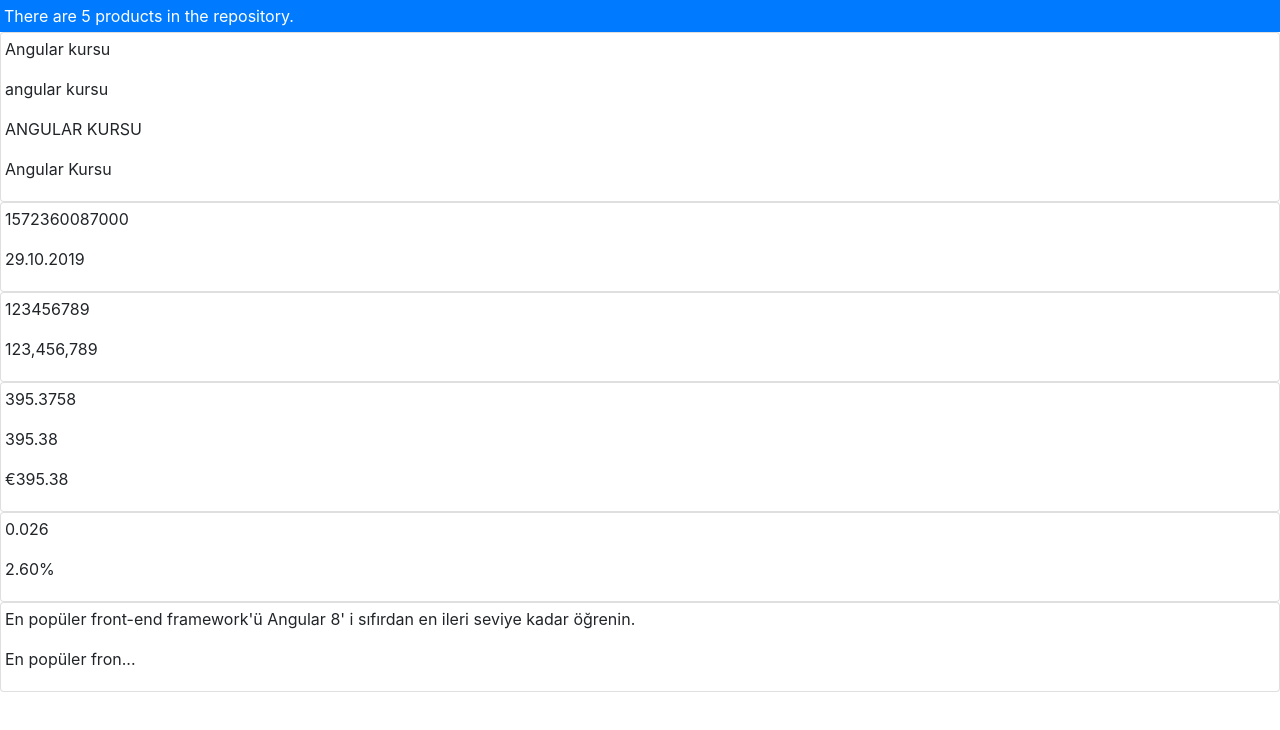
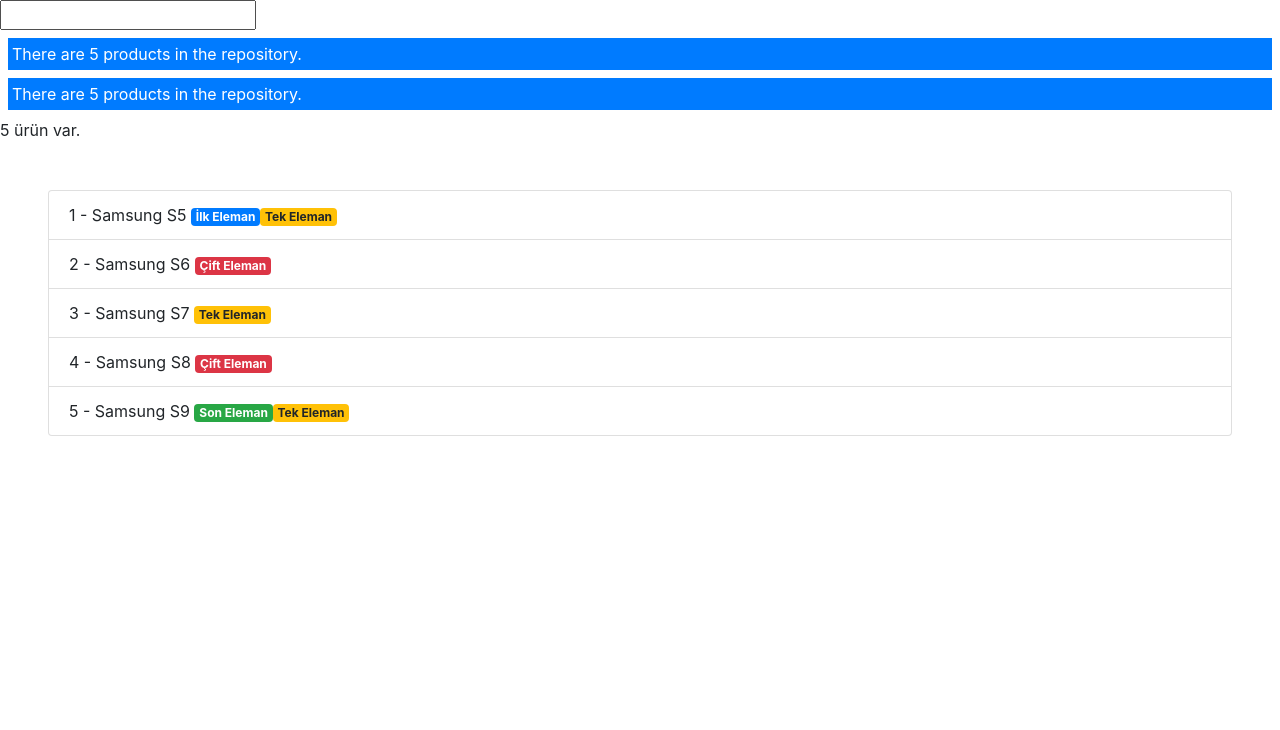
Before and after one commit to mcetintr/example, an Angular app: page / in a window 1280 px wide. Shown: the top 730 px of the page. Built offline with nearby package versions, Linux system fonts and the light colour scheme.

Commit message:
direktifler

```diff
--- a/src/app/app.module.ts
+++ b/src/app/app.module.ts
@@ -3,12 +3,14 @@
 import { FormsModule } from '@angular/forms';
 import { ProductComponent } from './product.component';
 import { SummaryPipe } from './summary.pipe';
+import { InputEmailDirective } from './input-email.directive';
 
 
 @NgModule({
   declarations: [
     ProductComponent,
-    SummaryPipe
+    SummaryPipe,
+    InputEmailDirective
   ],
   imports: [
     BrowserModule,
--- /dev/null
+++ b/src/app/input-email.directive.ts
@@ -0,0 +1,33 @@
+import { Directive, HostListener, ElementRef } from '@angular/core';
+
+@Directive({
+  selector: '[appInputEmail]'
+})
+export class InputEmailDirective {
+
+  @HostListener('focus') onFocus() {
+    this.element.nativeElement.classList.add('bg-warning');
+    console.log('focus');
+  }
+
+  @HostListener('blur') onBlur() {
+    this.element.nativeElement.classList.remove('bg-warning');
+
+    let value = this.element.nativeElement.value;
+    if (!value.includes('@')) {
+      if (confirm("@gmail eklensin mi?"))
+        this.element.nativeElement.value = value.toLowerCase() + '@gmail.com';
+    }
+    console.log('blur');
+  }
+
+  @HostListener('keyup') onKeyUp(){
+    this.element.nativeElement.value = this.element.nativeElement.value.toLowerCase();
+  }
+
+
+  constructor(private element: ElementRef) {
+
+  }
+
+}
--- a/src/app/product.component.html
+++ b/src/app/product.component.html
@@ -1,6 +1,52 @@
-<div class="bg-primary text-white p-1">
+
+<input type="text" appInputEmail>
+
+<ng-container *ngIf="model.getProducts().length>0; then productList; else noProducts"></ng-container>
+
+
+
+<ng-template #productList>
+    <div class="bg-primary text-white m-2 p-1">
+        There are {{ model.getProducts().length }} products in the repository.
+    </div>
+</ng-template>
+
+<ng-template #noProducts>
+    <div  class="bg-primary text-white m-2 p-1">
+        There are no products in the repository.
+    </div>
+</ng-template>
+
+<div [hidden]="model.getProducts().length == 0" class="bg-primary text-white m-2 p-1">
     There are {{ model.getProducts().length }} products in the repository.
 </div>
+<div [hidden]="model.getProducts().length > 0"  class="bg-primary text-white m-2 p-1">
+    There are no products in the repository.
+</div>
+
+<span [ngSwitch]="model.getProducts().length">
+<p *ngSwitchCase="5">
+5 ürün var.
+</p>
+<p *ngSwitchCase="0">
+Hiç ürün yok
+</p>
+<p *ngSwitchDefault>
+çok ürün var.
+</p>
+</span>
+
+<ul class="list-group m-5">
+    <li class="list-group-item" *ngFor="let product of model.getProducts(); let i=index;let first=first;let last=last;let even=even;let odd=odd;">
+        {{i+1}} - {{product.name}}
+        <span class="badge badge-primary" *ngIf="first">İlk Eleman</span>
+        <span class="badge badge-success" *ngIf="last">Son Eleman</span>
+        <span class="badge badge-danger" *ngIf="odd">Çift Eleman</span>
+        <span class="badge badge-warning" *ngIf="even">Tek Eleman</span>
+
+    </li>
+</ul>
+
 <!--
 
 <div *ngFor="let product of model.getProducts()">
@@ -29,7 +75,7 @@
     </p>
 </div>
 
--->
+
 <div class="card p-1">
     <p>{{ title }}</p>
     <p>{{ title | lowercase }}</p>
@@ -57,7 +103,7 @@
     <p>{{ text }}</p>
     <p>{{ text | summary : 15 }}</p>
 </div>
-<!--
+
 <div>
     <h2>{{ product.name }}</h2>
     <h2 [textContent] = "product.name"></h2>
```
